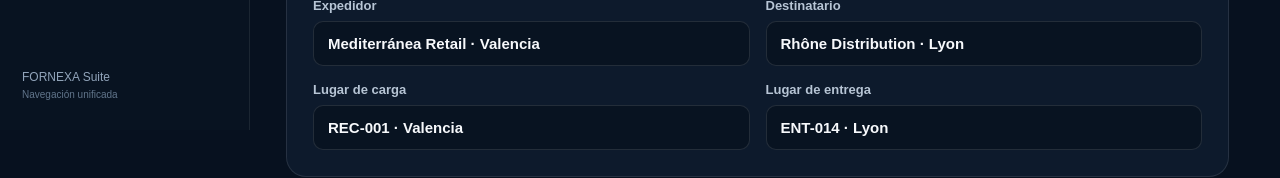
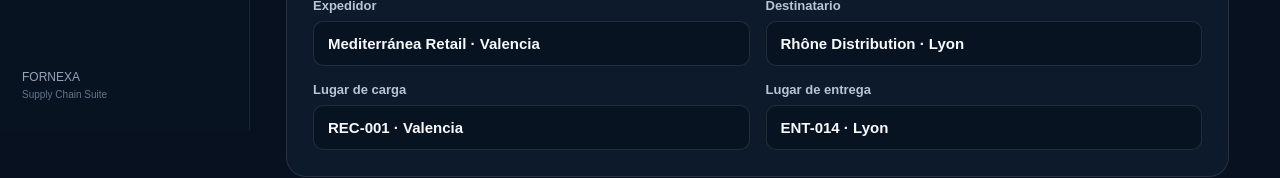
Before and after one commit to fragonh2-boop/Fornexa, a Next.js app: page /dashboard/epod-cmr/nuevo in a window 1280 px wide. Shown: the part 670-848 px from the top of the page. Built offline with nearby package versions, Linux system fonts and the light colour scheme.

Commit message:
Update FORNEXA sidebar footer identity

```diff
--- a/app/components/DashboardSidebar.tsx
+++ b/app/components/DashboardSidebar.tsx
@@ -69,8 +69,8 @@
         })}
       </nav>
       <div className={styles.footer}>
-        <span>FORNEXA Suite</span>
-        <small>Navegación unificada</small>
+        <span>FORNEXA</span>
+        <small>Supply Chain Suite</small>
       </div>
     </aside>
   );
```
